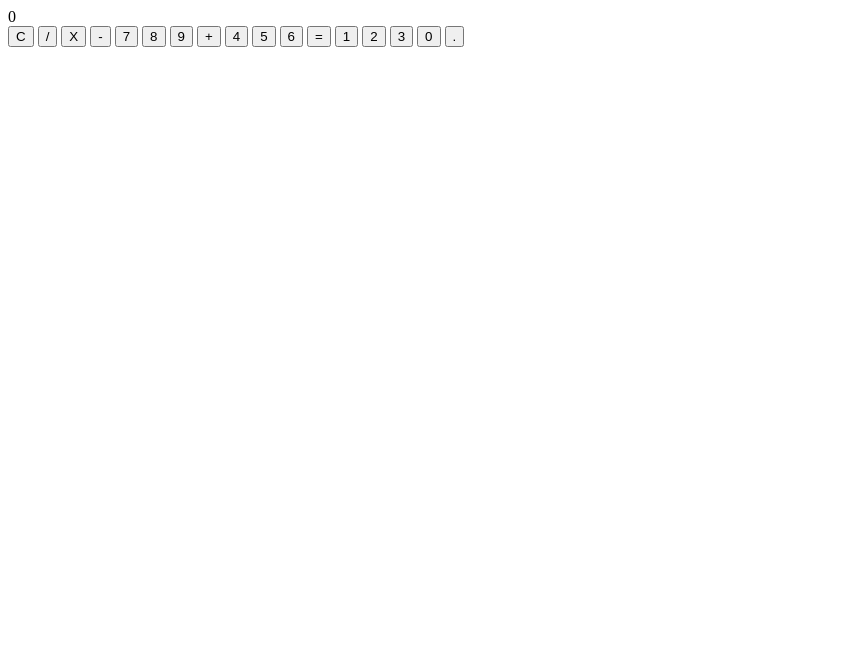
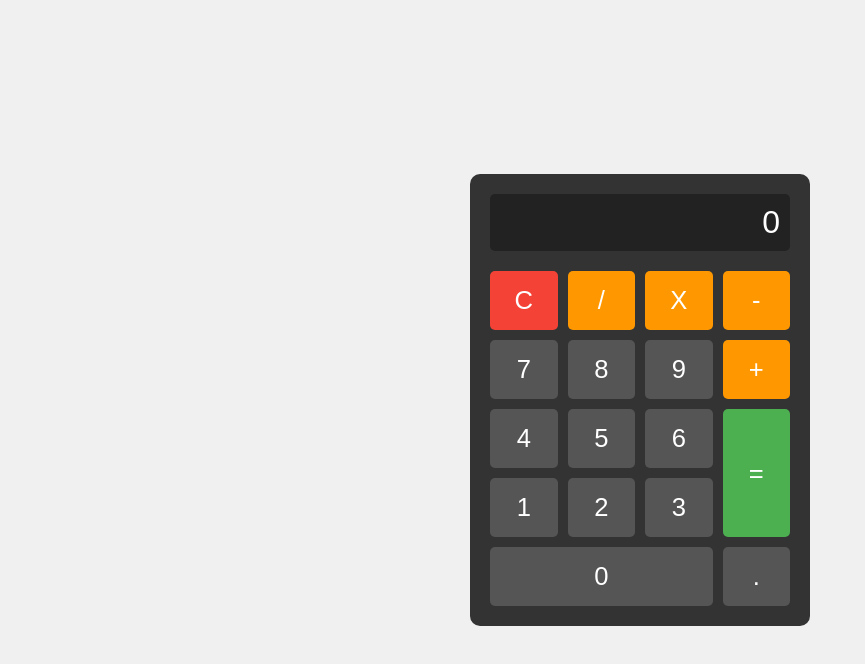
Before and after one commit to lidorbrosh/calculadora, a plain HTML site: page index.html in a window 1280 px wide. Shown: the whole page, without its empty margins (0-865 px from the left). Drawn offline with Linux system fonts and the light colour scheme.

Commit message:
Atualização final index.html

```diff
--- a/index.html
+++ b/index.html
@@ -1,30 +1,32 @@
 <!DOCTYPE html>
-<html lang="pt-br">
+<html lang="pt-BR">
 <head>
     <meta charset="UTF-8">
     <meta name="viewport" content="width=device-width, initial-scale=1.0">
     <title>Calculadora</title>
+    <link rel="stylesheet" href="estilo.css">
 </head>
 <body>
     <div class="calculadora">
         <div class="tela">0</div>
         <button class="limpar">C</button>
-        <button class="operador">/</button>
-        <button class="operador">X</button>
-        <button class="operador">-</button>
-        <button class="numero">7</button>
-        <button class="numero">8</button>
-        <button class="numero">9</button>
-        <button class="operador">+</button>
-        <button class="numero">4</button>
-        <button class="numero">5</button>
-        <button class="numero">6</button>
+        <button class="operador" data-operador="/">/</button>
+        <button class="operador" data-operador="*">X</button>
+        <button class="operador" data-operador="-">-</button>
+        <button class="numero" data-numero="7">7</button>
+        <button class="numero" data-numero="8">8</button>
+        <button class="numero" data-numero="9">9</button>
+        <button class="operador" data-operador="+">+</button>
+        <button class="numero" data-numero="4">4</button>
+        <button class="numero" data-numero="5">5</button>
+        <button class="numero" data-numero="6">6</button>
         <button class="igual">=</button>
-        <button class="numero">1</button>
-        <button class="numero">2</button>
-        <button class="numero">3</button>
-        <button class="numero zero">0</button>
-        <button class="ponto">.</button>
+        <button class="numero" data-numero="1">1</button>
+        <button class="numero" data-numero="2">2</button>
+        <button class="numero" data-numero="3">3</button>
+        <button class="numero zero" data-numero="0">0</button>
+        <button class="ponto" data-numero=".">.</button>
     </div>
+    <script src="script.js"></script>
 </body>
 </html>
```
